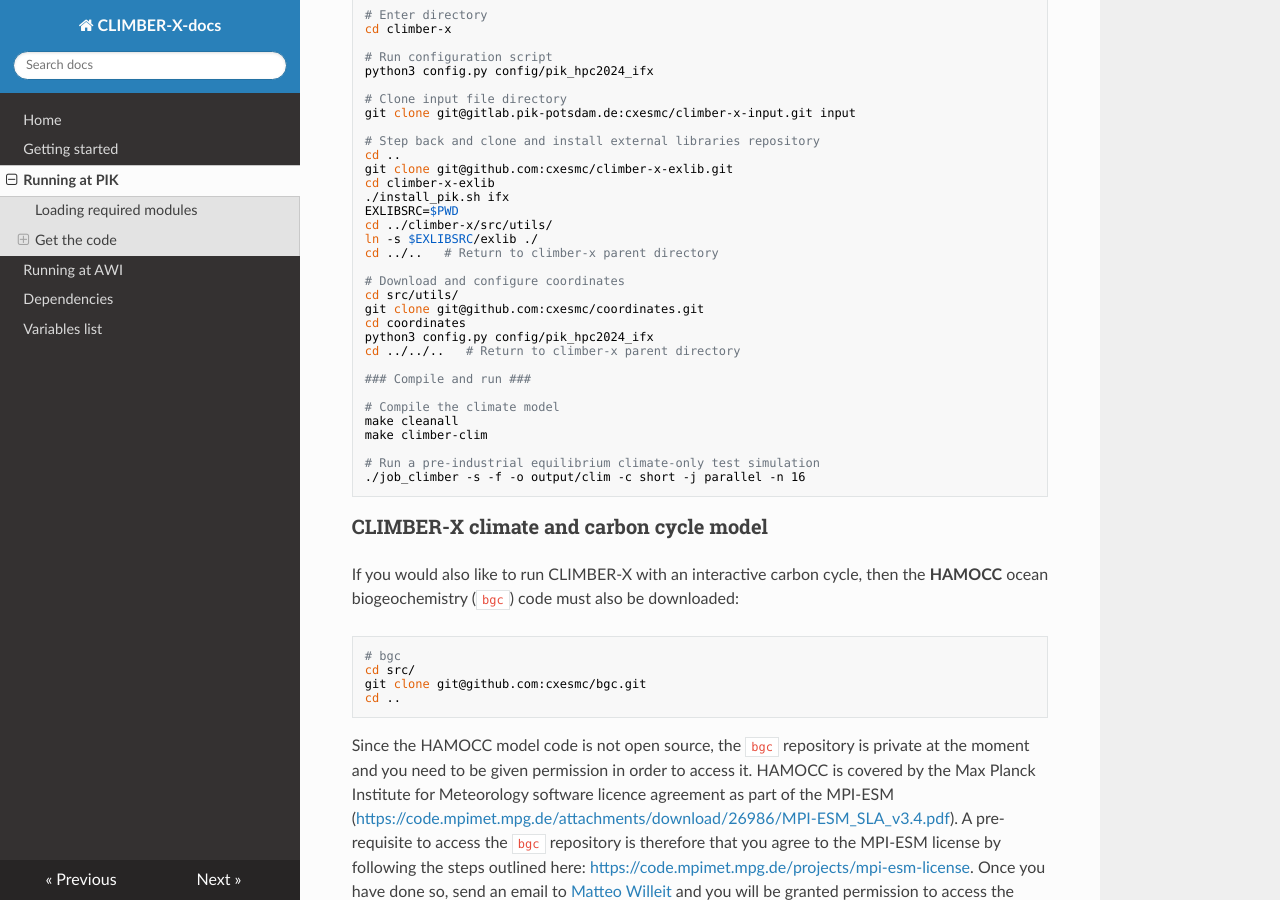
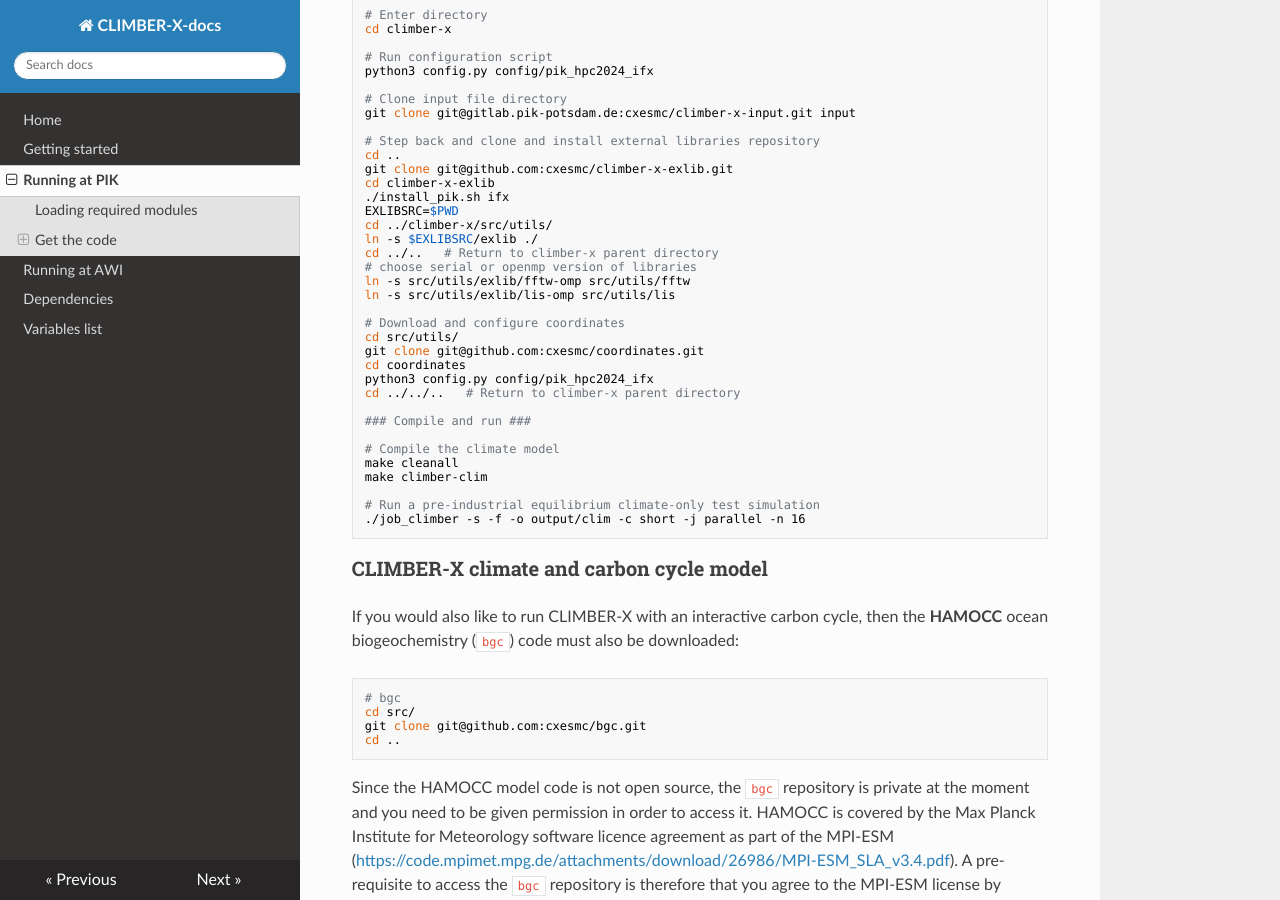
Before and after one commit to cxesmc/climber-docs, an MkDocs documentation site: the page built from docs/running-at-pik.md, in a window 1280 px wide and 900 px high, scrolled down 817 px. Built offline with MkDocs 1.6.1, drawn with Linux system fonts in a browser that asks for light colours; nearby versions of some CDN libraries.

Commit message:
added commands to create symbolic links to exlibs

```diff
--- a/docs/running-at-pik.md
+++ b/docs/running-at-pik.md
@@ -52,6 +52,9 @@
 cd ../climber-x/src/utils/
 ln -s $EXLIBSRC/exlib ./
 cd ../..   # Return to climber-x parent directory
+# choose serial or openmp version of libraries
+ln -s src/utils/exlib/fftw-omp src/utils/fftw
+ln -s src/utils/exlib/lis-omp src/utils/lis
 
 # Download and configure coordinates
 cd src/utils/
```
